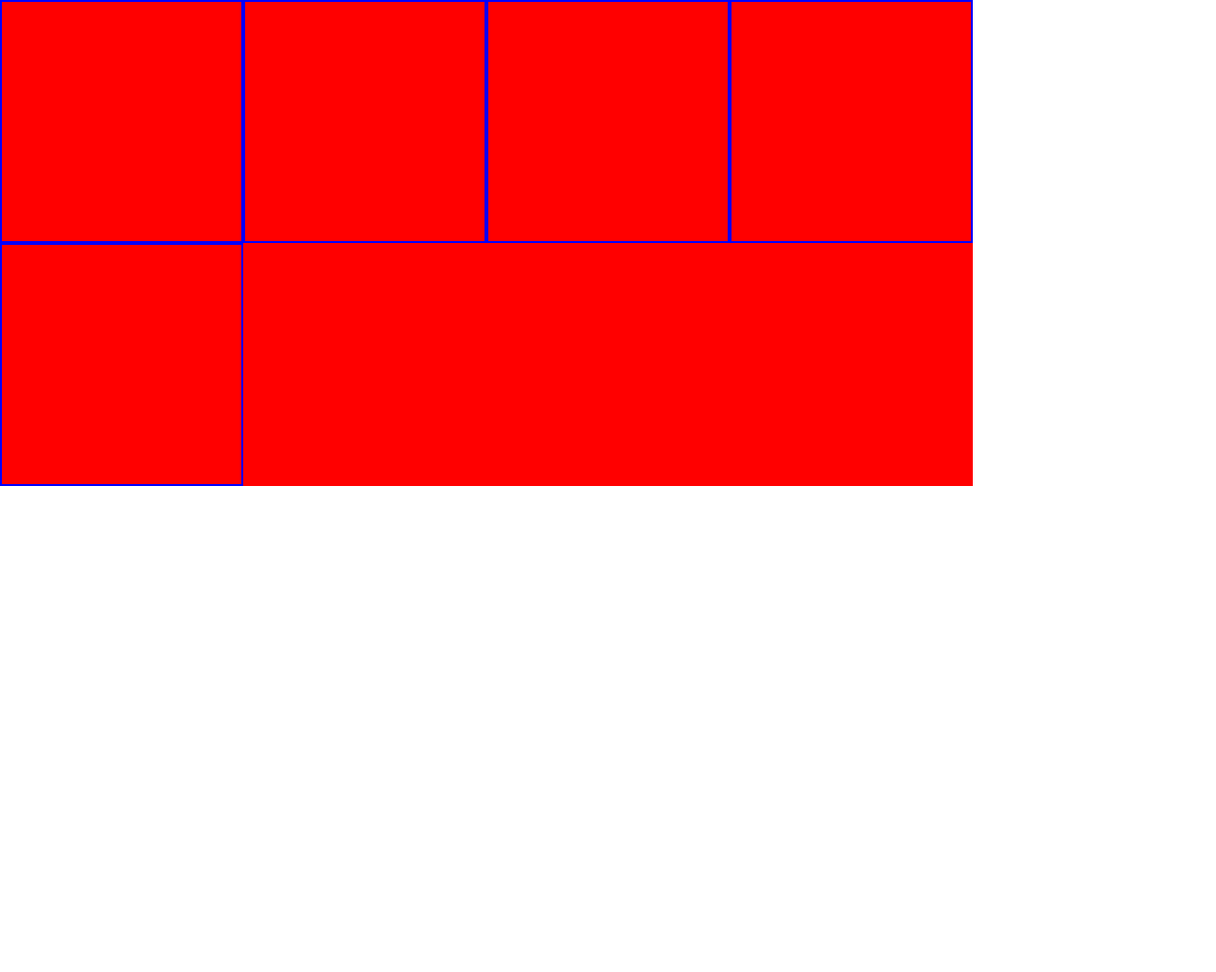
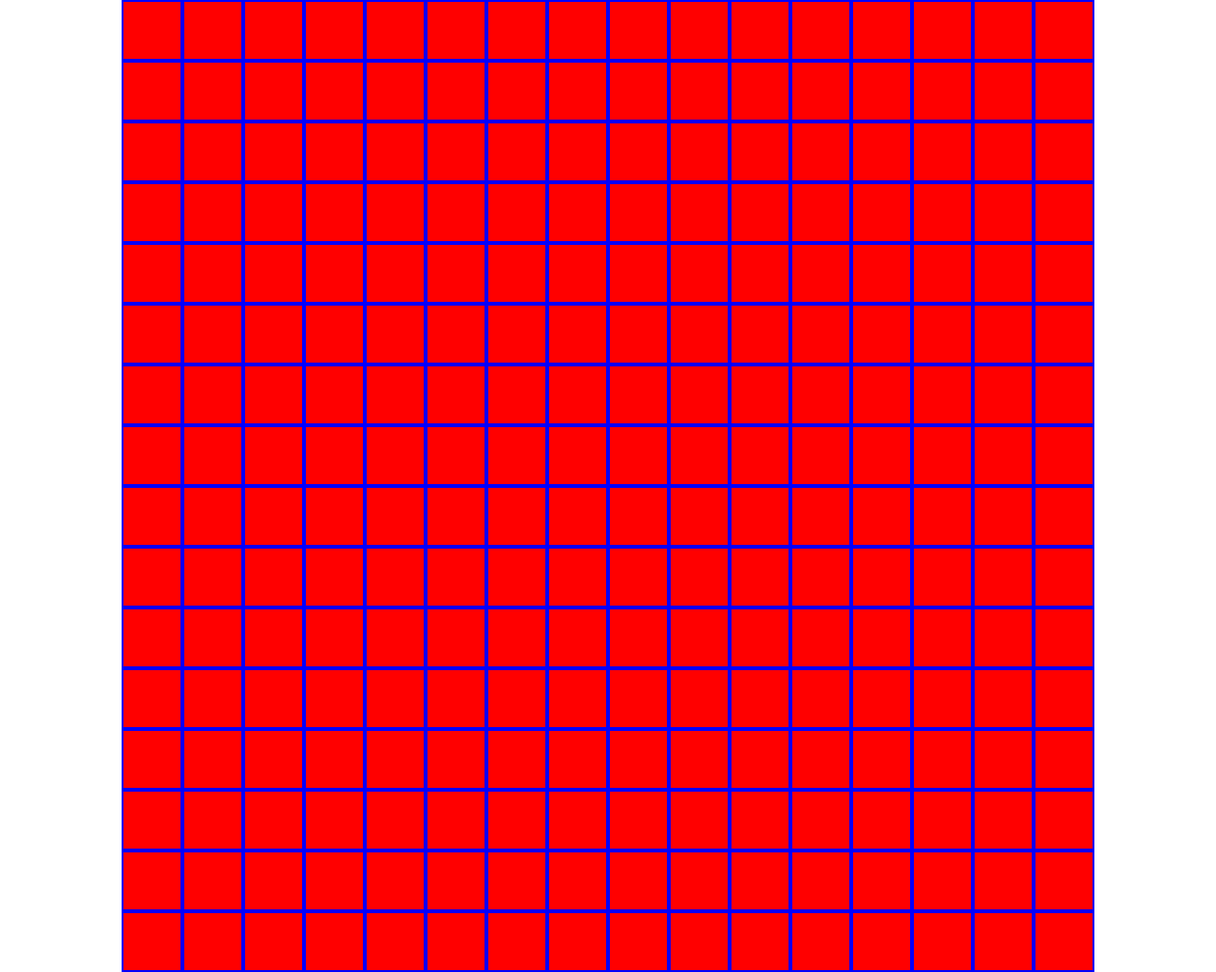
Before and after one commit to odin-97/etch-a-sketch, a plain HTML site: page index.html in a window 1280 px wide. Shown: the whole page at 95% size. Before the commit the page ends 800 px from the top, so only its background shows below. Drawn offline with Linux system fonts and the light colour scheme.

Commit message:
Create rows and columns via for loop
Allows to define number of elements per row via a variable instead of
hardcoding magic number. Allows to create flexible gid size via user
input for later implementation.

```diff
--- a/javascript.js
+++ b/javascript.js
@@ -4,29 +4,17 @@ const gridContainer = document.querySelector('.gridContainer');
 const style = document.createElement('style');
 document.head.appendChild(style)
 
+const elementsPerRow = 16;
+
 style.sheet.insertRule(`
 .gridItem {
-    width: 25%;
+    width: calc(100% / ${elementsPerRow});
     aspect-ratio: 1 / 1;
     border: 2px solid blue;
 }`);
 
-const gridElement1 = document.createElement('div');
-gridElement1.classList.add('gridItem');
-gridContainer.appendChild(gridElement1);
-
-const gridElement2 = document.createElement('div');
-gridElement2.classList.add('gridItem')
-gridContainer.appendChild(gridElement2);
-
-const gridElement3 = document.createElement('div');
-gridElement3.setAttribute('class', 'gridItem');
-gridContainer.appendChild(gridElement3);
-
-const gridElement4 = document.createElement('div');
-gridElement4.className = 'gridItem';
-gridContainer.appendChild(gridElement4);
-
-const gridElement5 = document.createElement('div');
-gridElement5.classList.add('gridItem')
-gridContainer.appendChild(gridElement5);
+for (let i = 0; i < elementsPerRow*elementsPerRow; i++) {
+    const gridElement1 = document.createElement('div');
+    gridElement1.classList.add('gridItem');
+    gridContainer.appendChild(gridElement1);
+}
--- a/styles.css
+++ b/styles.css
@@ -6,6 +6,7 @@
 
 .gridContainer {
     display: flex;
+    margin: auto;
     flex-wrap: wrap;
     background-color: red;
     width: 80%;
```
